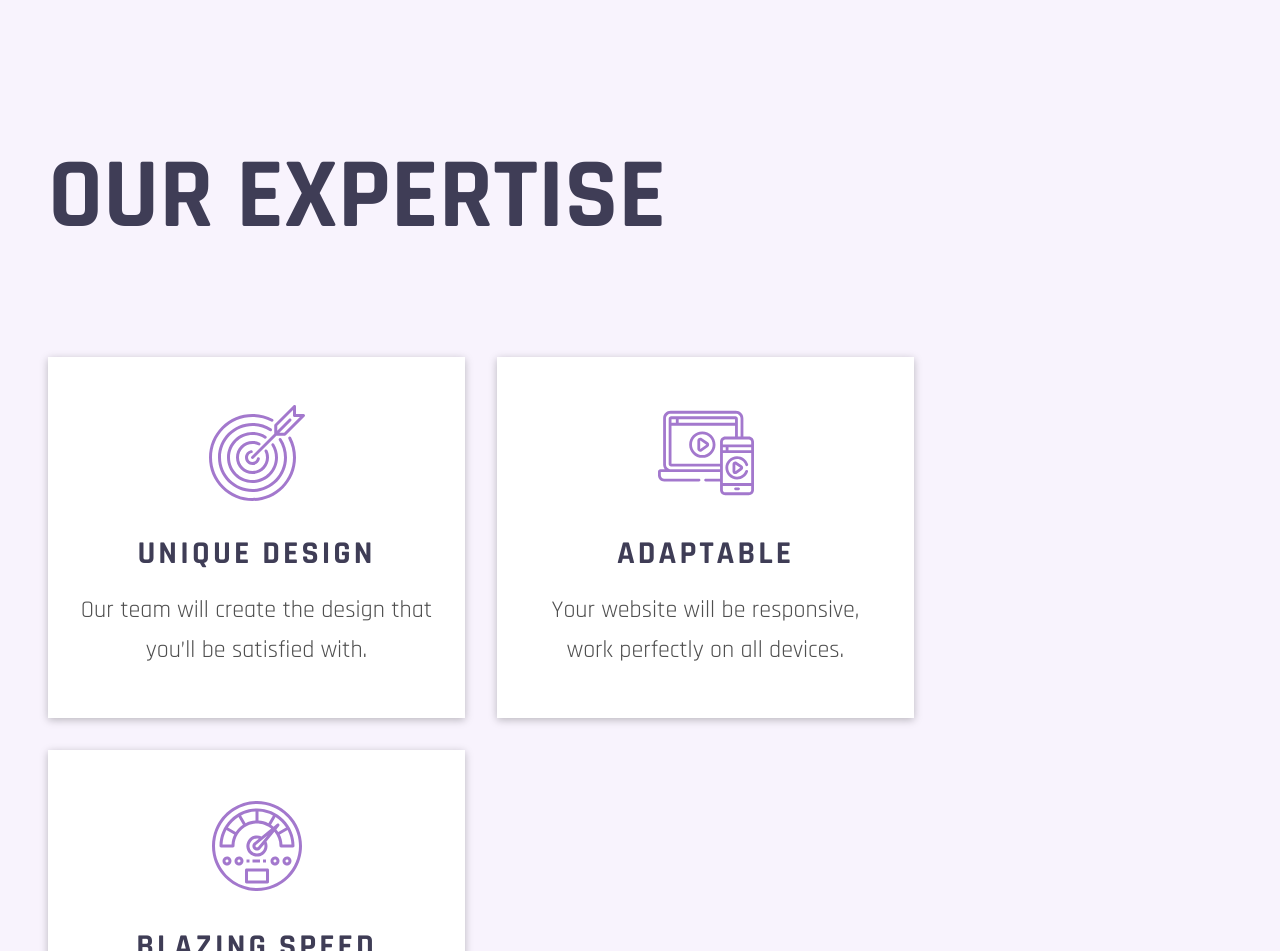
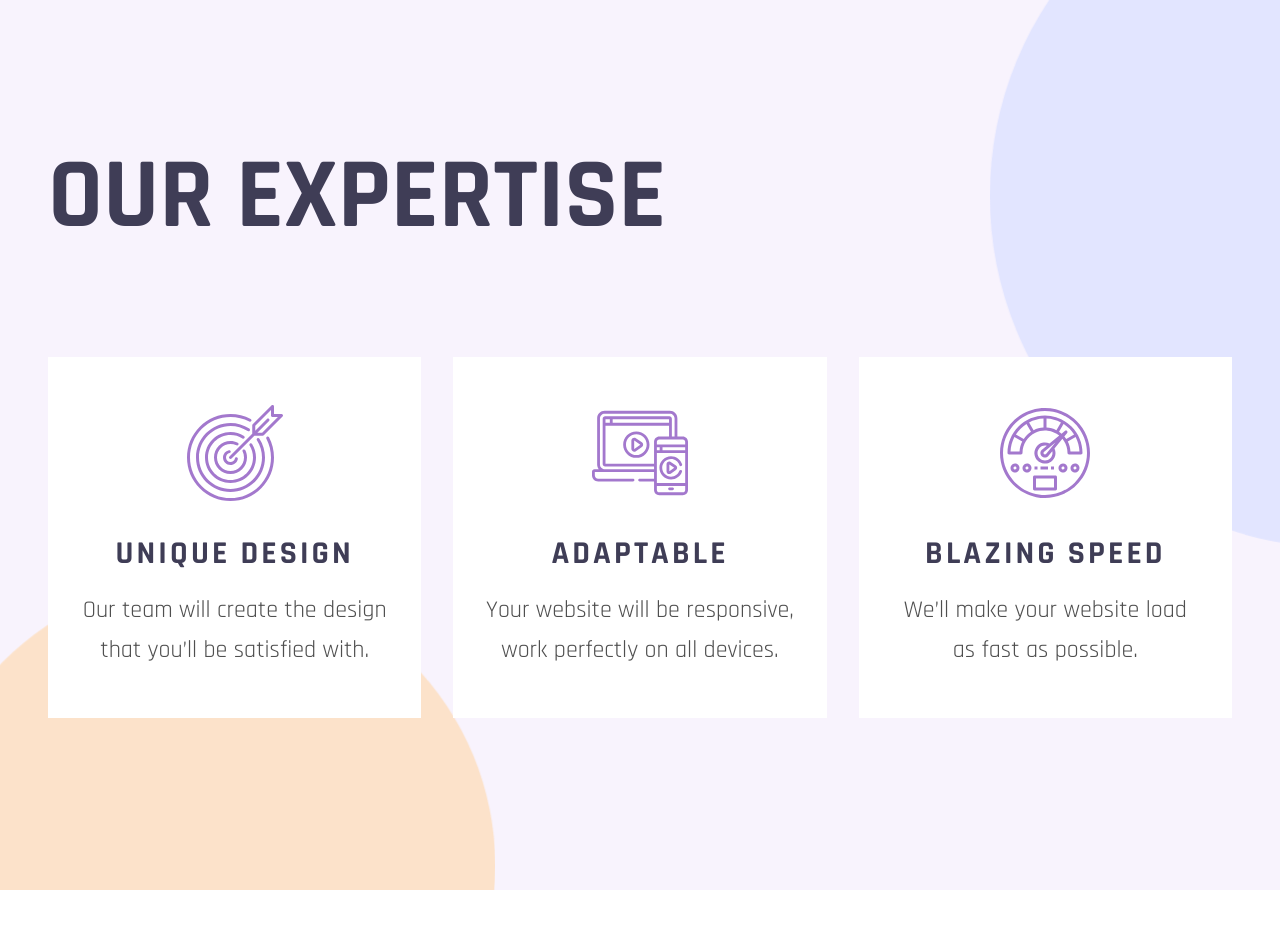
Before and after one commit to krckyboy/todorovic.dev, a React (Create React App) app in the folder client/: page / in a window 1280 px wide. Shown: the part 1021-1972 px from the top of the page. Built offline with nearby package versions, Linux system fonts and the light colour scheme; the HTML template or start-up script is replaced by a standard one.

Commit message:
#15 Changed decorations in Expertise. Tweaked the layout in responsiveness for our expertise.

```diff
--- a/client/src/App.scss
+++ b/client/src/App.scss
@@ -120,3 +120,27 @@ fieldset {
 	}
 }
 // < /Typography>
+
+@keyframes Pulsate {
+	from {
+		opacity: 1;
+	}
+	50% {
+		opacity: 0;
+	}
+	to {
+		opacity: 1;
+	}
+}
+
+@keyframes MoveAround {
+	from {
+		transform: translate(0);
+	}
+	50% {
+		transform: translate(10%, 10%);
+	}
+	to {
+		transform: translate(0);
+	}
+}
--- a/client/src/components/ExpertiseBox.js
+++ b/client/src/components/ExpertiseBox.js
@@ -5,7 +5,6 @@ import preferences from '../preferences'
 const Container = styled.div`
 	background-color: white;
 	padding: 48px 32px;
-	box-shadow: 0px 2px 8px rgba(0, 0, 0, 0.25);
 
 	img {
 		margin: 0 auto;
@@ -17,12 +16,23 @@ const Container = styled.div`
 	}
 
 	@media (min-width: 960px) {
-		flex: 1 0 350px;
-		max-width: 33.3333%;
-		min-width: 417px;
+		flex: 1;
+		max-width: 100%;
+		min-width: 350px;
 		margin-bottom: 32px;
 
 		:not(:last-child) {
+			margin-right: 32px;
+		}
+
+		:nth-child(2) {
+			margin-right: 0;
+		}
+	}
+
+	@media (min-width: 1178px) {
+		max-width: 33.3333%;
+		:nth-child(2) {
 			margin-right: 32px;
 		}
 	}
@@ -37,8 +47,8 @@ const Title = styled.h3`
 	line-height: 41px;
 	text-align: center;
 	margin-top: 32px;
-    margin-bottom: 16px;
-    letter-spacing: 0.095em;
+	margin-bottom: 16px;
+	letter-spacing: 0.095em;
 `
 
 const Text = styled.p`
--- /dev/null
+++ b/client/src/components/decorations/OurExpertise.js
@@ -0,0 +1,34 @@
+import React from 'react'
+import styled from 'styled-components'
+
+const TopRight = styled.img`
+	left: 75%;
+    top: -20%;
+    animation-name: MoveAround;
+    animation-iteration-count: infinite;
+    animation-duration: 3s;
+`
+const BottomLeft = styled.img`
+	top: 60%;
+    left: -10%;
+    animation-name: MoveAround;
+    animation-iteration-count: infinite;
+    animation-duration: 4s;
+`
+
+const Container = styled.div`
+	img {
+		position: absolute;
+	}
+`
+
+const OurExpertise = () => {
+	return (
+		<Container>
+			<TopRight src='decorative/ellipseTopRight.svg' alt='Ellipse' />
+			<BottomLeft src='decorative/ellipseBottomLeft.svg' alt='Ellipse' />
+		</Container>
+	)
+}
+
+export default OurExpertise
--- a/client/src/sections/Expertise.js
+++ b/client/src/sections/Expertise.js
@@ -1,15 +1,22 @@
 import React from 'react'
 import styled from 'styled-components'
-import preferences from '../preferences'
 import SubHeading from '../components/SubHeading'
 import ExpertiseBox from '../components/ExpertiseBox'
+import OurExpertiseDecorations from '../components/decorations/OurExpertise'
 
 const Container = styled.div`
 	max-width: 100%;
 	background-color: #f8f3fd;
+	position: relative;
+	overflow: hidden;
 `
 
-const Content = styled.div``
+const Content = styled.div`
+	* {
+		z-index: 9;
+		position: relative;
+	}
+`
 
 const FlexContainer = styled.div`
 	@media (min-width: 960px) {
@@ -17,13 +24,13 @@ const FlexContainer = styled.div`
 		justify-content: flex-start;
 		flex-wrap: wrap;
 		align-items: stretch;
-
 	}
 `
 
 const Expertise = () => {
 	return (
 		<Container className='sidePadding topBottomPadding'>
+			<OurExpertiseDecorations />
 			<Content className='maxWidth'>
 				<SubHeading>OUR EXPERTISE</SubHeading>
 				<FlexContainer>
--- a/client/src/sections/Form.js
+++ b/client/src/sections/Form.js
@@ -11,14 +11,6 @@ const Container = styled.div`
 
 // Styles for positioning control dots
 const Content = styled.div``
-
-const Ul = styled.ul`
-	@media (min-width: 960px) {
-		display: flex;
-		flex-wrap: wrap;
-		align-items: stretch;
-	}
-`
 
 const Text = styled.p`
 	color: ${preferences.colors.neutral};
--- a/client/src/sections/HowWeWork.js
+++ b/client/src/sections/HowWeWork.js
@@ -1,12 +1,12 @@
 import React from 'react'
 import styled from 'styled-components'
-import preferences from '../preferences'
 import SubHeading from '../components/SubHeading'
 import HowWeWorkElement from '../components/HowWeWorkElement'
 
 const Container = styled.div`
 	max-width: 100%;
 	background-color: #f8f3fd;
+	position: relative;
 `
 
 // Styles for positioning control dots
```
Also changed, not shown: client/public/decorative/ellipseBottomLeft.svg (added), client/public/decorative/ellipseTopRight.svg (added).
